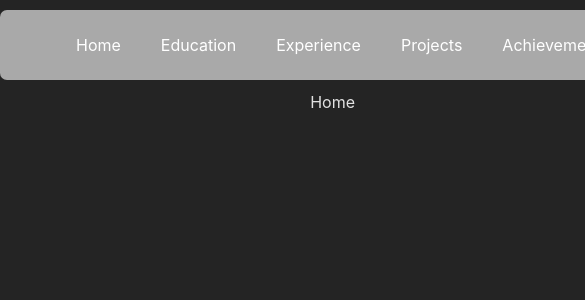
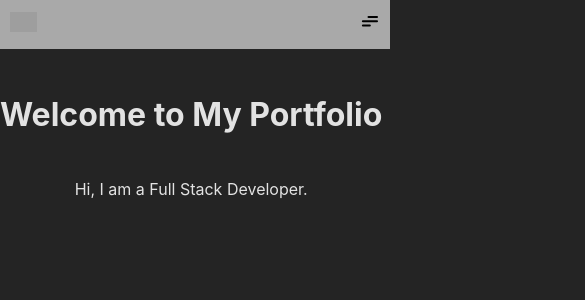
Before and after one commit to prakharpande04/my-portfolio, a React (Vite) app: page / in a window 390 px wide. Shown: the top 300 px of the page, 585 px wide, since content can reach past the window. Built offline with nearby package versions, Linux system fonts and the light colour scheme; grey boxes are pictures that could not be loaded.

Commit message:
navbar structured

```diff
--- a/package.json
+++ b/package.json
@@ -4,7 +4,7 @@
   "version": "0.0.0",
   "type": "module",
   "scripts": {
-    "dev": "vite",
+    "dev": "vite --host",
     "build": "vite build",
     "lint": "eslint .",
     "preview": "vite preview"
--- a/src/App.css
+++ b/src/App.css
@@ -4,8 +4,11 @@
 }
 
 .container {
+  margin: 0 auto;
+  width: 100%;
   display: flex;
+  flex-direction: column;
+  justify-content: center;
   align-items: center;
-  justify-content: center;
-  flex-direction: column;
+  padding-top: 70px;
 }
--- a/src/components/Home.jsx
+++ b/src/components/Home.jsx
@@ -1,8 +1,11 @@
 import React from 'react'
-
+import './../styles/Home.css'
 function Home() {
   return (
-    <div>Home</div>
+    <div className='home'>
+      <h1>Welcome to My Portfolio</h1>
+      <p>Hi, I am a Full Stack Developer.</p>
+    </div>
   )
 }
 
--- a/src/components/Navbar.jsx
+++ b/src/components/Navbar.jsx
@@ -1,33 +1,74 @@
-import React from "react";
+import React, {useState, useEffect} from "react";
 import { Link } from "react-router-dom";
 import "./../styles/Navbar.css";
+import myLogo from './../assets/image.png';
+
 const Navbar = () => {
+  const [isOpen, setIsOpen] = useState(false);
+
+  const toggleMenu = () => {
+    setIsOpen(!isOpen);
+  };
+
+  const closeMenu = (e) => {
+    if (isOpen && !e.target.closest('.navbar-nav') && !e.target.closest('.hamburger')) {
+      setIsOpen(false);
+    }
+  };
+
+  const handleLinkClick = () => {
+    setIsOpen(false);
+  };
+
+  useEffect(() => {
+    document.addEventListener('click', closeMenu);
+    return () => {
+      document.removeEventListener('click', closeMenu);
+    };
+  }, [isOpen]);
+
   return (
-    <>
     <div className="navbar">
-        <ul className="navbar-nav">
+      <div className="logo">
+        {/* <img src={myLogo} alt="Logo" />  */}
+        <a href="https://www.fontspace.com/category/cursive">
+        <img src="https://see.fontimg.com/api/rf5/lg2Bw/N2Y2MjFhMWU4Zjc4NDM5OGFlNTI2ZDBhODIwNjQ1MDAudHRm/UHJha2hhciBQYW5kZQ/feelfree-personal-use-regular.png?r=fs&h=53&w=1000&fg=EB0BFE&bg=FFFFFF&tb=1&s=53"
+        alt="Cursive fonts" /></a>
+      </div>
+
+      {/* <div className="hamburger" onClick={toggleMenu}>
+        &#9776;
+      </div> */}
+      <label className="hamburger">
+        <input type="checkbox" checked={isOpen} onChange={() => setIsOpen(!isOpen)} />
+        <svg viewBox="0 0 32 32">
+          <path
+            className="line line-top-bottom"
+            d="M27 10 13 10C10.8 10 9 8.2 9 6 9 3.5 10.8 2 13 2 15.2 2 17 3.8 17 6L17 26C17 28.2 18.8 30 21 30 23.2 30 25 28.2 25 26 25 23.8 23.2 22 21 22L7 22"
+          ></path>
+          <path className="line" d="M7 16 27 16"></path>
+        </svg>
+      </label>
+
+
+      <ul className={`navbar-nav ${isOpen ? "open" : ""}`} onClick={handleLinkClick}>
         <li className="navbar-item">
           <Link to="/">Home</Link>
         </li>
-
         <li className="navbar-item">
           <Link to="/education">Education</Link>
         </li>
-
         <li className="navbar-item">
           <Link to="/experience">Experience</Link>
         </li>
-
         <li className="navbar-item">
           <Link to="/projects">Projects</Link>
         </li>
-
         <li className="navbar-item">
           <Link to="/achievements">Achievements</Link>
         </li>
       </ul>
     </div>
-    </>
   );
 };
 
--- a/src/components/Projects.jsx
+++ b/src/components/Projects.jsx
@@ -2,7 +2,7 @@ import React from 'react'
 
 function Projects() {
   return (
-    <div>Projects</div>
+    <div></div>
   )
 }
 
--- a/src/index.css
+++ b/src/index.css
@@ -14,8 +14,10 @@
 }
 
 body {
+  width: 100%;
   margin: 0;
   padding: 0;
   display: flex;
   place-items: center;
+  /* justify-content: center; */
 }
--- /dev/null
+++ b/src/styles/Home.css
@@ -0,0 +1,7 @@
+.home{
+    /* margin-top: 100px; */
+    display: flex;
+    flex-direction: column;
+    align-items: center;
+    justify-content: center;
+}
--- a/src/styles/Navbar.css
+++ b/src/styles/Navbar.css
@@ -1,20 +1,27 @@
-.navbar{
+.navbar {
+    background-color: darkgray;
+    padding: 10px;
     display: flex;
-    justify-content: space-between;
+    justify-content: center; /* Center the navbar content */
     align-items: center;
-    padding: 16px;
-    background-color: darkgray;
-    width: 100%;
-    margin: 10px;
-    height: 70px;
+    width: 100%; /* Ensure the navbar takes the full width */
+    position: fixed; /* Fix the navbar at the top */
+    top: 0; /* Position it at the top */
+    left: 0; /* Ensure it spans the full width */
+    z-index: 1000; /* Ensure it stays on top of other content */
     box-sizing: border-box;
-    border-radius: 7px;
 }
 
 .navbar-nav {
+    width: 80%;
+    margin: 0;
+    padding: 0;
     display: flex;
-    justify-content: space-between;
+    flex-direction: row;
+    justify-content: space-around; /* Center the nav items */
     align-items: center;
+    height: 70px;
+    box-sizing: border-box;
 }
 
 .navbar-item {
@@ -23,7 +30,7 @@
 }
 
 .navbar-item a {
-    color: white;
+    color: red;
     text-decoration: none;
     padding: 5px 10px;
     border-radius: 5px;
@@ -33,3 +40,99 @@
 .navbar-item a:hover {
     background-color: #555;
 }
+
+/* hamburger start */
+.hamburger {
+    cursor: pointer;
+    display: none;
+    font-size: 20px;
+    cursor: pointer;
+    justify-self: flex-end;
+  }
+
+  .hamburger input {
+    display: none;
+  }
+
+  .hamburger svg {
+    /* The size of the SVG defines the overall size */
+    height: 2em;
+    /* Define the transition for transforming the SVG */
+    transition: transform 600ms cubic-bezier(0.4, 0, 0.2, 1);
+  }
+
+  .line {
+    fill: none;
+    stroke: black;
+    stroke-linecap: round;
+    stroke-linejoin: round;
+    stroke-width: 3;
+    /* Define the transition for transforming the Stroke */
+    transition:
+      stroke-dasharray 600ms cubic-bezier(0.4, 0, 0.2, 1),
+      stroke-dashoffset 600ms cubic-bezier(0.4, 0, 0.2, 1);
+  }
+
+  .line-top-bottom {
+    stroke-dasharray: 12 63;
+  }
+
+  .hamburger input:checked + svg {
+    transform: rotate(-45deg);
+  }
+
+  .hamburger input:checked + svg .line-top-bottom {
+    stroke-dasharray: 20 300;
+    stroke-dashoffset: -32.42;
+  }
+  /* hamburger end  */
+
+.logo {
+    display: flex;
+    align-items: center;
+    justify-content: center;
+}
+
+.logo img {
+    height: 40px; /* Adjust the height as needed */
+}
+
+@media (max-width: 530px){
+    .hamburger{
+        font-size: 15px;
+    }
+    .hamburger svg{
+        height: 1.5em;
+    }
+
+    .logo img{
+        height: 20px;
+    }
+}
+
+@media (max-width: 830px) {
+    .navbar {
+        justify-content: space-between /* Align hamburger to the left */
+    }
+
+    .navbar-nav {
+        position: fixed;
+        top: 0;
+        left: -100%;
+        width: 50%;
+        height: 100%;
+        background-color: darkgray;
+        flex-direction: column;
+        justify-content: center;
+        align-items: center;
+        transition: left 0.3s ease-in-out;
+    }
+
+    .navbar-nav.open {
+        left: 0;
+    }
+
+    .hamburger {
+        display: block;
+    }
+}
```
Also changed, not shown: src/components/Loader.jsx (added, +9 -0 lines), src/assets/image.png (added), src/styles/Achievements.css (added), src/styles/Education.css (added), src/styles/Projects.css (added). Lines whose indentation alone changed are shown as unchanged.
